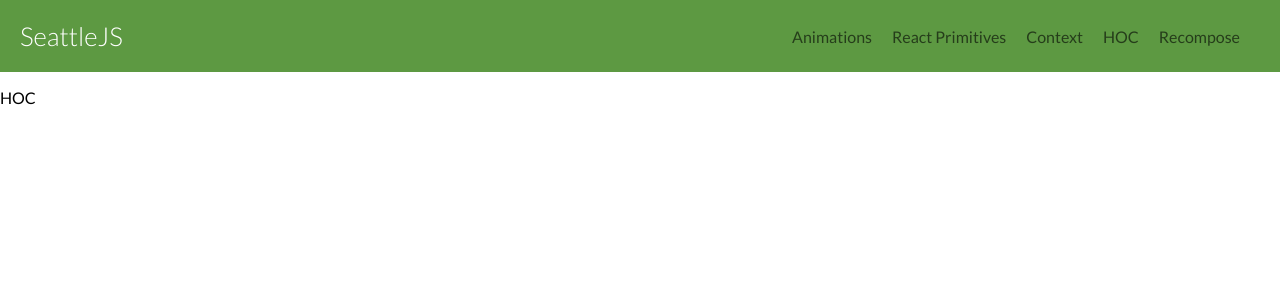
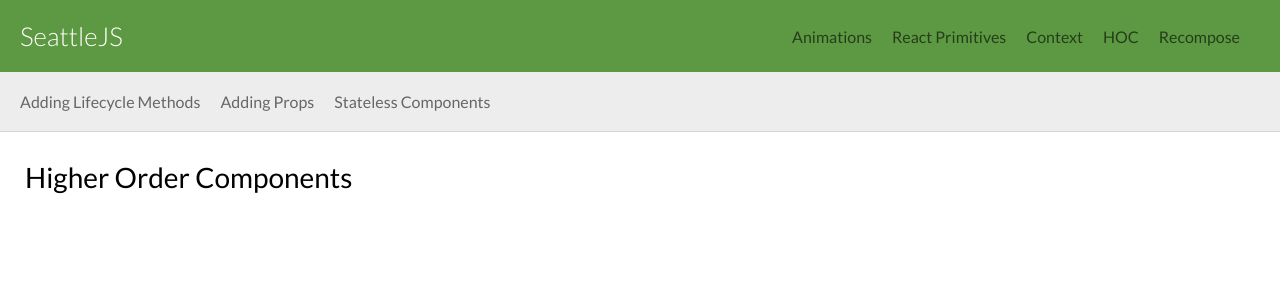
Before and after one commit to react-native-training/advanced-react, a React (Create React App) app: page /hoc in a window 1280 px wide. Shown: the top 300 px of the page. Built offline with nearby package versions, Linux system fonts and the light colour scheme; what react-primitives would draw is missing.

Commit message:
added HOCs

```diff
--- a/src/Animations.js
+++ b/src/Animations.js
@@ -1,28 +1,22 @@
 import React from 'react';
-import { Link, Route } from 'react-router-dom';
+import { Route } from 'react-router-dom';
 import CSSAnimations from './CSSAnimations';
 import JSAnimations from './JSAnimations';
 import ReactMotion from './ReactMotion';
 import Animated from './Animated';
+import SubNav from './SubNav';
+import Link from './Link';
 
 export default class Animations extends React.PureComponent {
   render() {
     return (
       <div>
-        <div style={styles.subNav}>
-          <Link to='/animations/css' style={styles.link}>
-            CSS
-          </Link>
-          <Link to='/animations/js' style={styles.link}>
-            JSAnimations
-          </Link>
-          <Link to='/animations/react-motion' style={styles.link}>
-            React Motion
-          </Link>
-          <Link to='/animations/animated' style={styles.link}>
-            Animated
-          </Link>
-        </div>
+        <SubNav>
+          <Link to='/animations/css' title='CSS' />
+          <Link to='/animations/js' title='JSAnimations' />
+          <Link to='/animations/react-motion' title='React Motion' />
+          <Link to='/animations/animated' title='Animated' />
+        </SubNav>
         <p style={styles.title}>Animations</p>
         <div style={styles.container}>
           <Route exact path='/animations' component={CSSAnimations} />
@@ -45,14 +39,4 @@ const styles = {
     fontSize: 28,
     paddingLeft: 25,
   },
-  link: {
-    textDecoration: 'none',
-    marginRight: 20,
-    color: '#666'
-  },
-  subNav: {
-    padding: 20,
-    backgroundColor: '#ededed',
-    borderBottom: '1px solid rgba(0,0,0,.1)',
-  }
 }
--- a/src/HOC.js
+++ b/src/HOC.js
@@ -1,11 +1,40 @@
 import React from 'react';
+import SubNav from './SubNav';
+import Link from './Link';
+
+import { Route } from 'react-router-dom';
+
+import HOCAddingProps from './HOCAddingProps';
+import HOCAddingLifecycle from './HOCAddingLifecycle';
+import HOCStateless from './HOCStateless';
 
 export default class HOC extends React.PureComponent {
   render() {
     return (
       <div>
-        <p>HOC</p>
+        <SubNav>
+          <Link to='/hoc/lifecycle' title='Adding Lifecycle Methods' />
+          <Link to='/hoc/adding-props' title='Adding Props' />
+          <Link to='/hoc/stateless' title='Stateless Components' />
+        </SubNav>
+        <p style={styles.title}>Higher Order Components</p>
+        <div style={styles.container}>
+          <Route exact path='/hoc/lifecycle' component={HOCAddingLifecycle} />
+          <Route exact path='/hoc/adding-props' component={HOCAddingProps} />
+          <Route exact path='/hoc/stateless' component={HOCStateless} />
+        </div>
       </div>
     )
   }
 }
+
+const styles = {
+  title: {
+    fontSize: 28,
+    paddingLeft: 25,
+  },
+  container: {
+    padding: 25,
+    paddingTop: 0,
+  },
+}
--- /dev/null
+++ b/src/HOCAddingLifecycle.js
@@ -0,0 +1,19 @@
+import React from 'react';
+
+const MainComponent = () =>
+  <p>HOC Adding Lifecycle</p>
+
+const AddingLifecycle = (Component, node, type, func) => {
+  return class extends React.Component {
+    componentDidMount() {
+      node.addEventListener(type, func);
+    }
+    render() {
+      return (
+        <MainComponent {...this.state} />
+      )
+    }
+  }
+}
+
+export default AddingLifecycle(MainComponent, window, 'resize', () => console.log('resized...'));
--- /dev/null
+++ b/src/HOCAddingProps.js
@@ -0,0 +1,11 @@
+import React from 'react';
+
+export default class HOCAddingProps extends React.PureComponent {
+  render() {
+    return (
+      <div>
+        <p>HOCAddingProps</p>
+      </div>
+    )
+  }
+}
--- /dev/null
+++ b/src/HOCStateless.js
@@ -0,0 +1,14 @@
+import React from 'react';
+
+const BaseComponent = ({ title }) =>
+  <p>HOC Stateless {title}</p>
+
+const withUppercaseTitle = (Component) => ({ title }) => {
+  return <Component title={title.toUpperCase()} />
+}
+
+const Main = withUppercaseTitle(BaseComponent)
+
+const Final = () => <Main title='With New Props' />
+
+export default Final
--- /dev/null
+++ b/src/Link.js
@@ -0,0 +1,18 @@
+import React from 'react';
+import { Link } from 'react-router-dom';
+
+const NavLink = ({ to, title }) => (
+  <Link to={to} style={styles.link}>
+    { title }
+  </Link>
+)
+
+const styles = {
+  link: {
+    textDecoration: 'none',
+    marginRight: 20,
+    color: '#666'
+  },
+}
+
+export default NavLink;
--- a/src/ReactMotion.js
+++ b/src/ReactMotion.js
@@ -10,12 +10,12 @@ import { Motion, spring } from 'react-motion';
 export default class ReactMotion extends React.PureComponent {
   state = {
     x: 0,
-    y: 20,
+    y: 10,
   }
   animateMargin = () => {
     this.setState((state) => ({
       x: state.x === 0 ? 200 : 0,
-      y: state.y === 20 ? 200 : 20,
+      y: state.y === 10 ? 200 : 10,
     }))
   }
   render() {
--- /dev/null
+++ b/src/SubNav.js
@@ -0,0 +1,17 @@
+import React from 'react';
+
+const SubNav = ({ children }) => (
+  <div style={styles.subNav}>
+    { children }
+  </div>
+)
+
+const styles = {
+  subNav: {
+    padding: 20,
+    backgroundColor: '#ededed',
+    borderBottom: '1px solid rgba(0,0,0,.1)',
+  }
+}
+
+export default SubNav;
```
